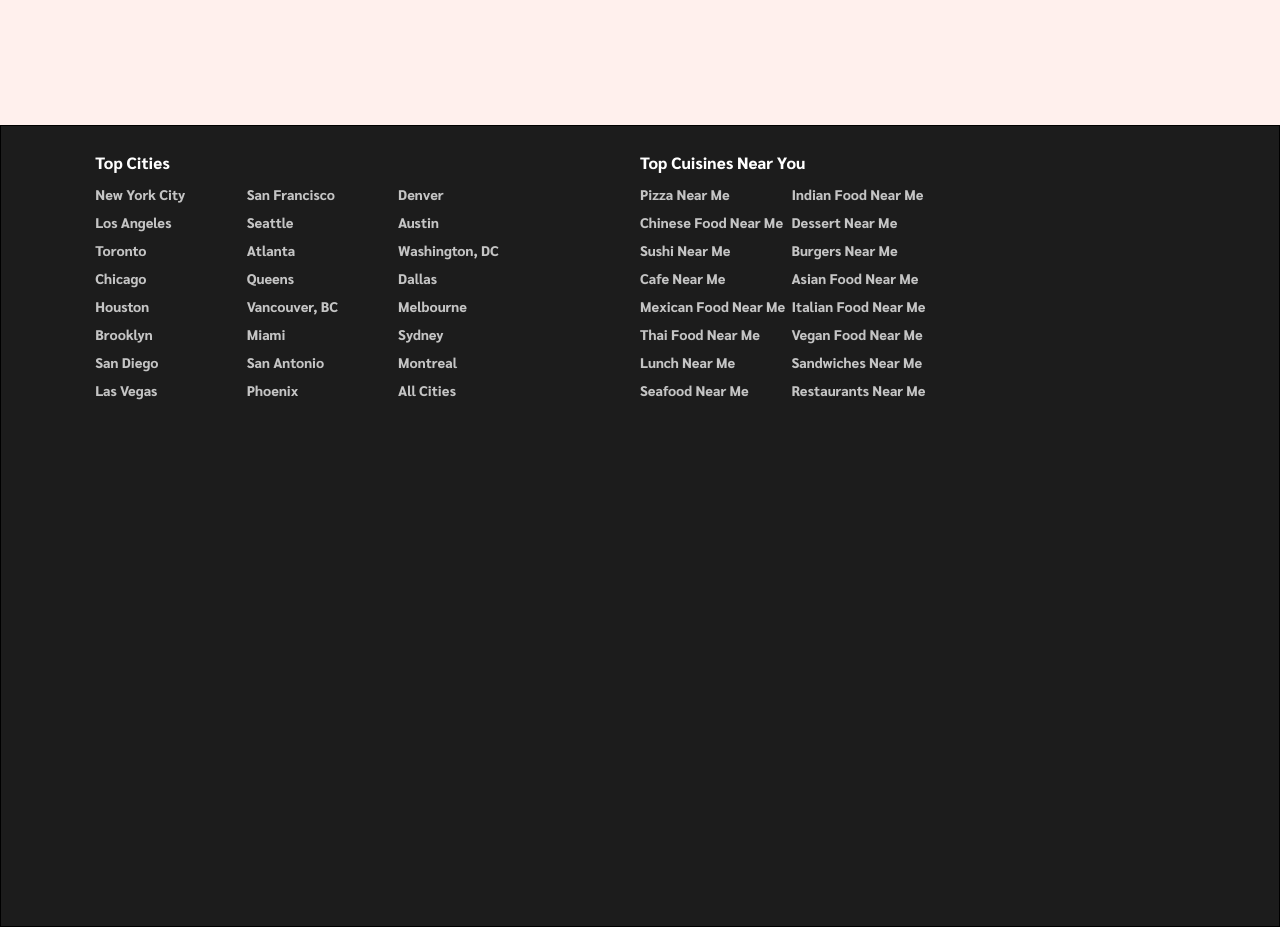
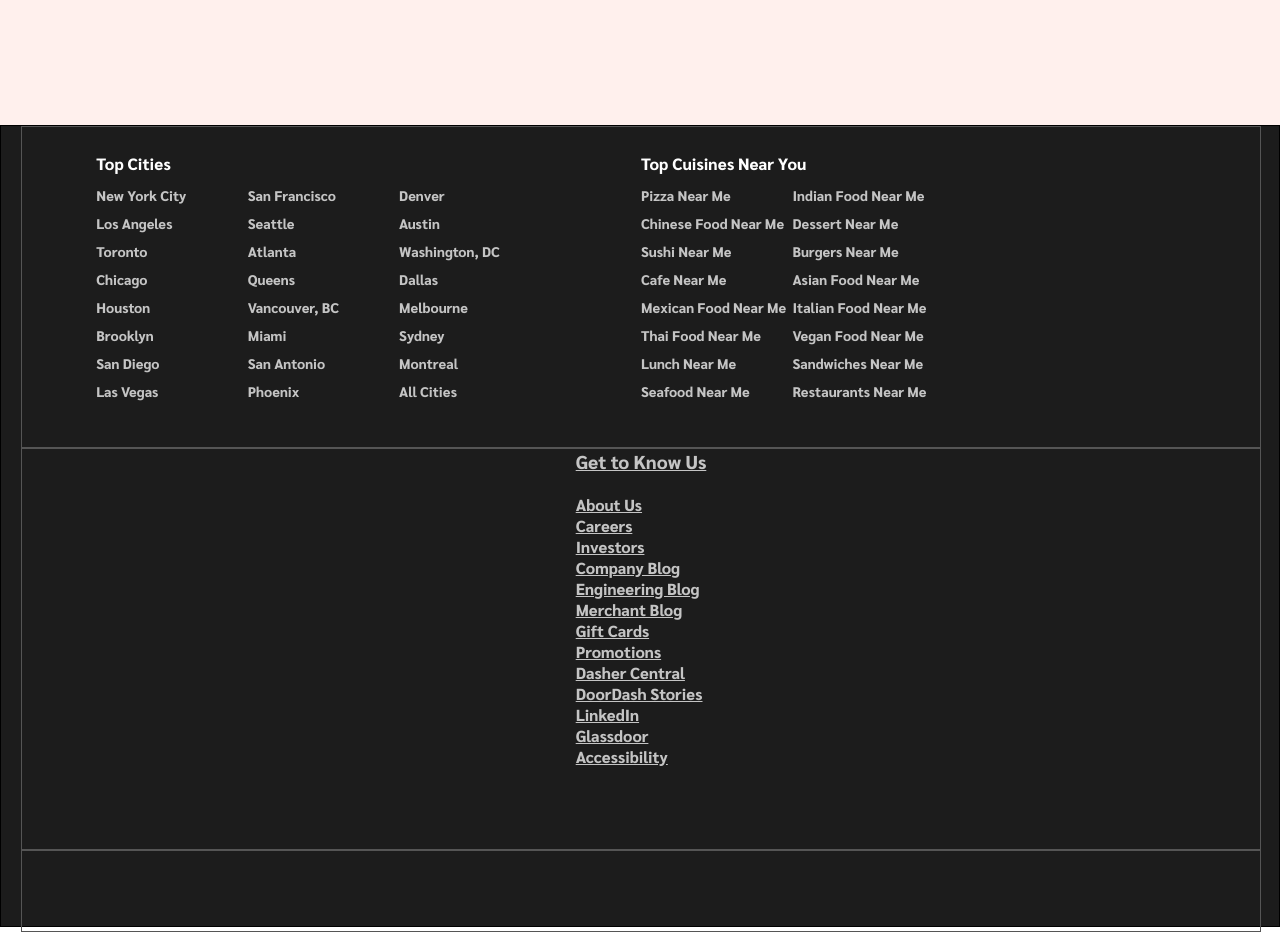
Before and after one commit to ElvisNascimento/Avaliacao, a plain HTML site: page index.html in a window 1280 px wide. Shown: the part 1908-2840 px from the top of the page. Drawn offline with Linux system fonts and the light colour scheme.

Commit message:
alterado o css do rodapé

```diff
--- a/css/styleRodape.css
+++ b/css/styleRodape.css
@@ -1,4 +1,4 @@
-footer{
+footer {
     display: flex;
     flex-direction: column;
     box-sizing: border-box;
@@ -9,18 +9,40 @@
     font-family: 'Sarabun', sans-serif;
     color: #c4c4c4c4;
 }
-.container_rodape{
+
+.container_rodape {
     height: 800px;
     width: 100%;
 }
-.secao_rodape_um{
+
+.secao_rodape_um {
+    border: 1px solid #555;
     display: flex;
     justify-content: center;
     width: 100%;
-    height: 40px;
+    height: 40%;
 
 }
-.rodape_div_um , .rodape_div_dois{
+
+.secao_rodape_dois {
+    border: 1px solid #555;
+    display: flex;
+    justify-content: center;
+    width: 100%;
+    height: 50%;
+
+}
+
+.secao_rodape_tres {
+    border: 1px solid #555;
+    display: flex;
+    justify-content: center;
+    width: 100%;
+    height: 10%;
+
+}
+
+.rodape_div_um, .rodape_div_dois {
     box-sizing: border-box;
     padding: 20px 40px 0px 0px;
     width: 44%;
@@ -28,28 +50,38 @@
     font-size: 14px;
     color: white;
 }
-.rodape_div_um h3, .rodape_div_dois h3{
+
+.rodape_div_um h3, .rodape_div_dois h3 {
     line-height: 34px;
 }
-.colunas1, .colunas2{
+
+.colunas1, .colunas2 {
     /* border: 1px solid #555; */
     display: flex;
     justify-content: left;
     height: 240px;
     width: 100%;
 }
-.coluna_rp_1, .coluna_rp_2, .coluna_rp_3, .coluna_rp_4, .coluna_rp_5{
+
+.coluna_rp_1, .coluna_rp_2, .coluna_rp_3, .coluna_rp_4, .coluna_rp_5 {
     /* border: 1px solid red; */
     width: 30%;
     height: 100%;
 }
-.coluna_rp_1 a, .coluna_rp_2 a, .coluna_rp_3 a,.coluna_rp_4 a, .coluna_rp_5 a{
+
+.coluna_rp_1 a, .coluna_rp_2 a, .coluna_rp_3 a, .coluna_rp_4 a, .coluna_rp_5 a {
     line-height: 28px;
     text-decoration: none;
     color: #c4c4c4;
 }
-.coluna_rp_1 a:hover, .coluna_rp_2 a:hover, .coluna_rp_3 a:hover, .coluna_rp_4 a:hover, .coluna_rp_5 a:hover{
+
+.coluna_rp_1 a:hover, .coluna_rp_2 a:hover, .coluna_rp_3 a:hover, .coluna_rp_4 a:hover, .coluna_rp_5 a:hover {
     line-height: 28px;
     text-decoration: underline;
     color: #fff;
 }
+
+.coluna_rp_6 a {
+    font-family: 'Sarabun', sans-serif;
+    color: #c4c4c4;
+}
--- a/index.html
+++ b/index.html
@@ -192,15 +192,33 @@
                                 <a href="">Sandwiches Near Me</a><br>
                                 <a href="">Restaurants Near Me</a><br>
                             </div>
-                            <div class="coluna_rp_6">
-                                <a href=""></a>
 
-                            </div>
                         </div>
+
                     </div>
+
             </section>
             <section class="secao_rodape_dois">
-                <div></div>
+                <div>
+                    <div>
+                         <div class="coluna_rp_6">
+                                    <a href=""> <h3>Get to Know Us</h3></a><br>
+                                    <a href="">About Us</a><br>
+                                    <a href="">Careers</a><br>
+                                    <a href="">Investors</a><br>
+                                    <a href="">Company Blog</a><br>
+                                    <a href="">Engineering Blog</a><br>
+                                    <a href="">Merchant Blog</a><br>
+                                    <a href="">Gift Cards</a><br>
+                                    <a href="">Promotions</a><br>
+                                    <a href="">Dasher Central</a><br>
+                                    <a href="">DoorDash Stories</a><br>
+                                    <a href="">LinkedIn</a><br>
+                                    <a href="">Glassdoor</a><br>
+                                    <a href="">Accessibility</a><br>
+            </div>
+                    </div>
+                </div>
             </section>
             <section class="secao_rodape_tres">
                 <div></div>
```
